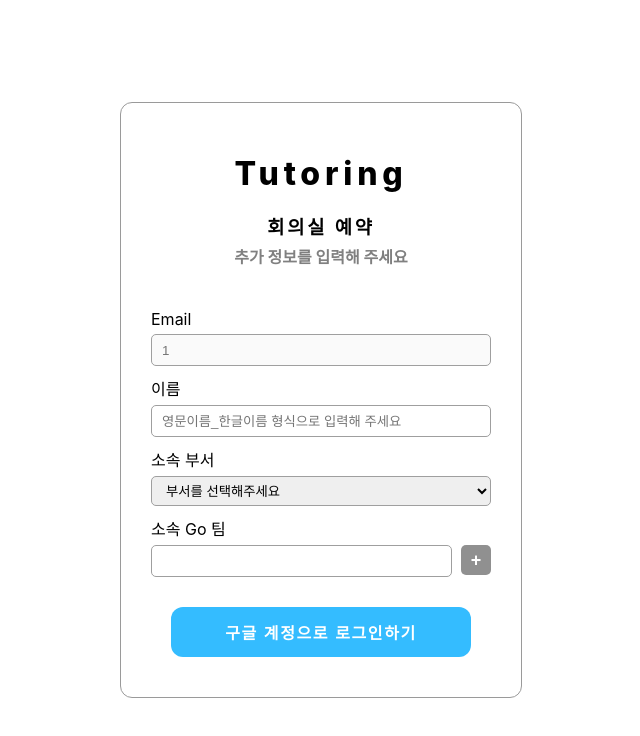
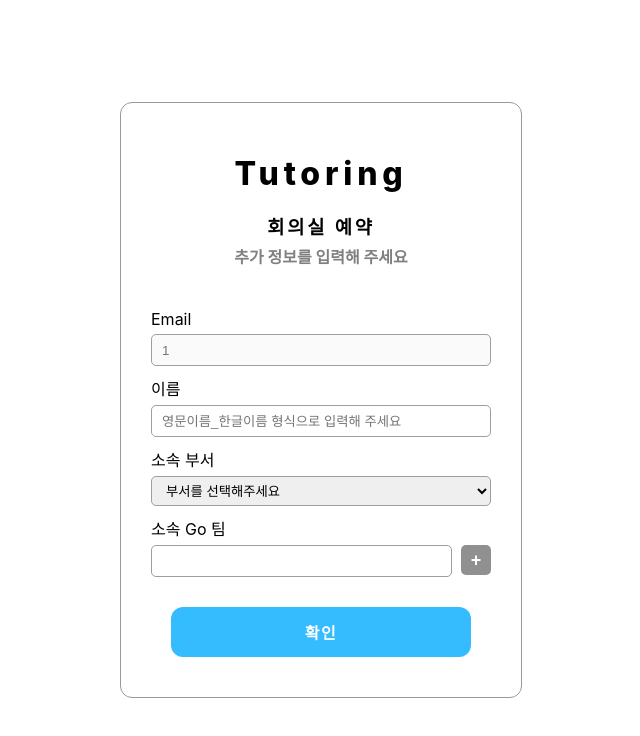
Before and after one commit to eddytutoring/login_test, a React (Create React App) app: page /#/sign_up/1 in a window 1280 px wide. Shown: the top 736 px of the page, without its empty margins (319-959 px from the left). Built offline with nearby package versions, Linux system fonts and the light colour scheme.

Commit message:
update inputs values into corresponding index of go array

```diff
--- a/src/components/Login1.js
+++ b/src/components/Login1.js
@@ -1,8 +1,7 @@
 import React, { Component } from "react";
 import { GoogleLogin } from "react-google-login";
-import { Route, withRouter } from "react-router-dom";
+import { withRouter } from "react-router-dom";
 import "./Login.css";
-import SignUp from "./SignUp";
 
 class Login1 extends Component {
   state = {
--- a/src/components/SignUp.js
+++ b/src/components/SignUp.js
@@ -32,15 +32,12 @@ class SignUp extends Component {
     }));
   }
 
-  setGo() {
+  setGo(index, newValue) {
+    const updatedArray = [...this.state.go];
+    updatedArray[index] = newValue;
     this.setState(prevState => ({
-      go: prevState.go.concat([this.input.value])
+      go: updatedArray
     }));
-
-    // this.setState(prevState => ({
-
-    //   go: prevState.go.concat([this.input.value])
-    // }));
   }
 
   async sendUserInfo(email, name, dept, go) {
@@ -113,11 +110,7 @@ class SignUp extends Component {
                   name="go"
                   id={index}
                   key={input}
-                  onChange={e => {
-                    this.setState({
-                      message: e.target.value
-                    });
-                  }}
+                  onChange={e => this.setGo(index, e.target.value)}
                 />
               ))}
             </div>
@@ -154,18 +147,17 @@ class SignUp extends Component {
                 email: this.state.email,
                 name: this.state.name,
                 dept: this.state.dept,
-                go: [...this.state.go, this.state.message]
+                go: this.state.go
               }
             }}
           >
             <button
               className="login_button"
               onClick={() => {
-                this.sendUserInfo(email, name, dept, [...go, message]);
-                this.setGo();
+                this.sendUserInfo(email, name, dept, go);
               }}
             >
-              구글 계정으로 로그인하기
+              확인
             </button>
           </Link>
         </div>
```
